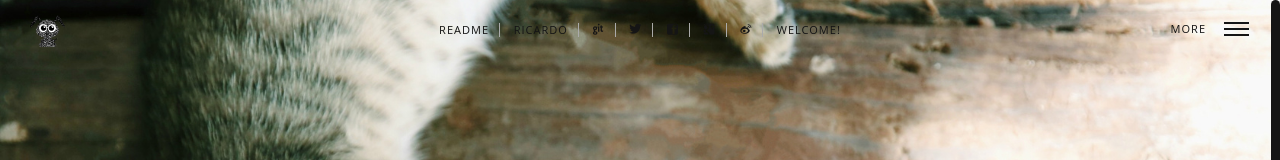
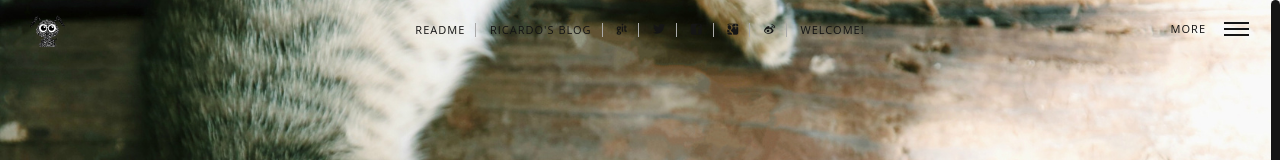
Before and after one commit to ArilexWang/ArilexWang.github.io, a plain HTML site: page 2016/07/15/hello-world/index.html in a window 1280 px wide. Shown: the top 160 px of the page. Drawn offline with Linux system fonts and the light colour scheme; a script that the page names is missing; a web font is replaced by a local one.

Commit message:
Site updated: 2016-07-15 11:02:57

```diff
--- a/2016/07/15/hello-world/index.html
+++ b/2016/07/15/hello-world/index.html
@@ -155,7 +155,7 @@
                     <nav>
                         <ul class="nav">
                             <li><a href="/" class="animsition-link">Readme</a></li>
-                            <li class="nolink">Ricardo</li>
+                            <li class="nolink">Ricardo's blog</li>
 
                             <li><a href="https://github.com/" title="Github" target="_blank"><i class="icon-github"></i></a></li>
 
```
Also changed, not shown: archives/2016/07/index.html (+1 -1 lines), archives/2016/index.html (+1 -1 lines), archives/index.html (+1 -1 lines), index.html (+1 -1 lines).
